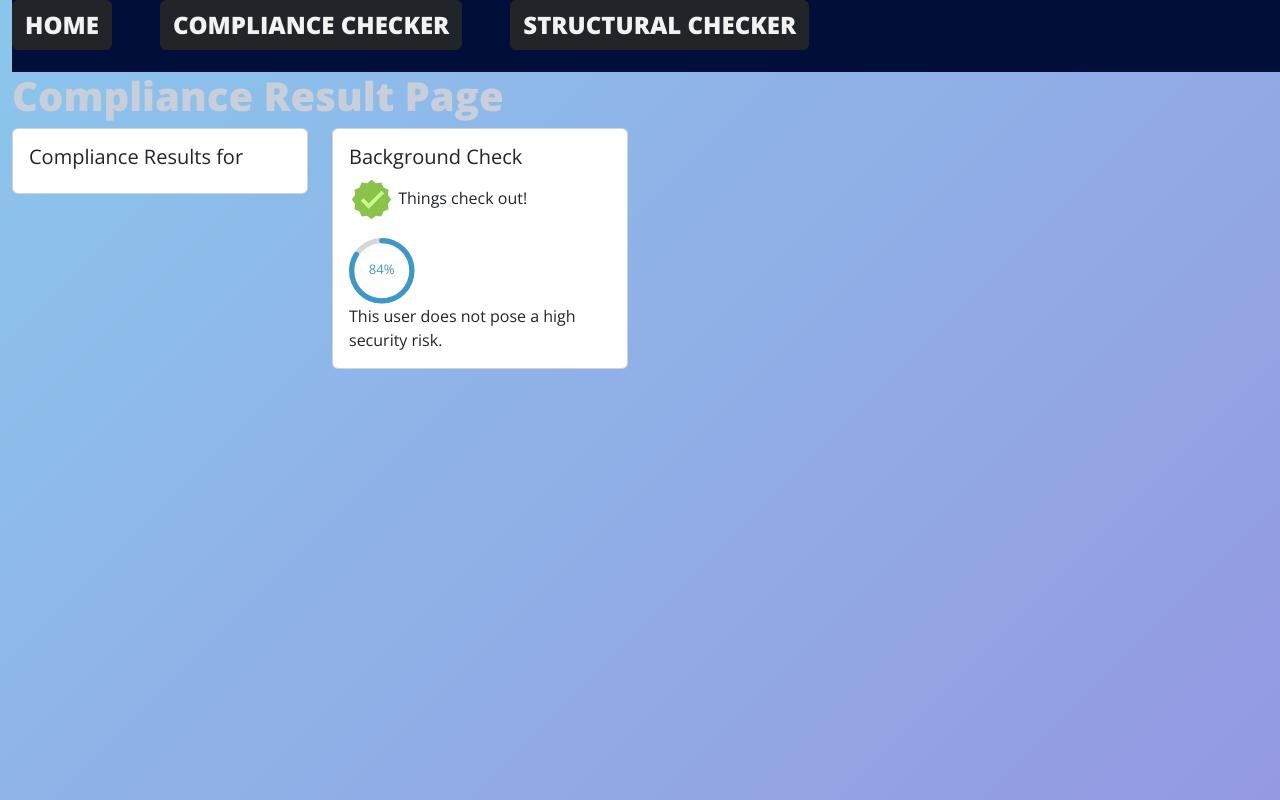
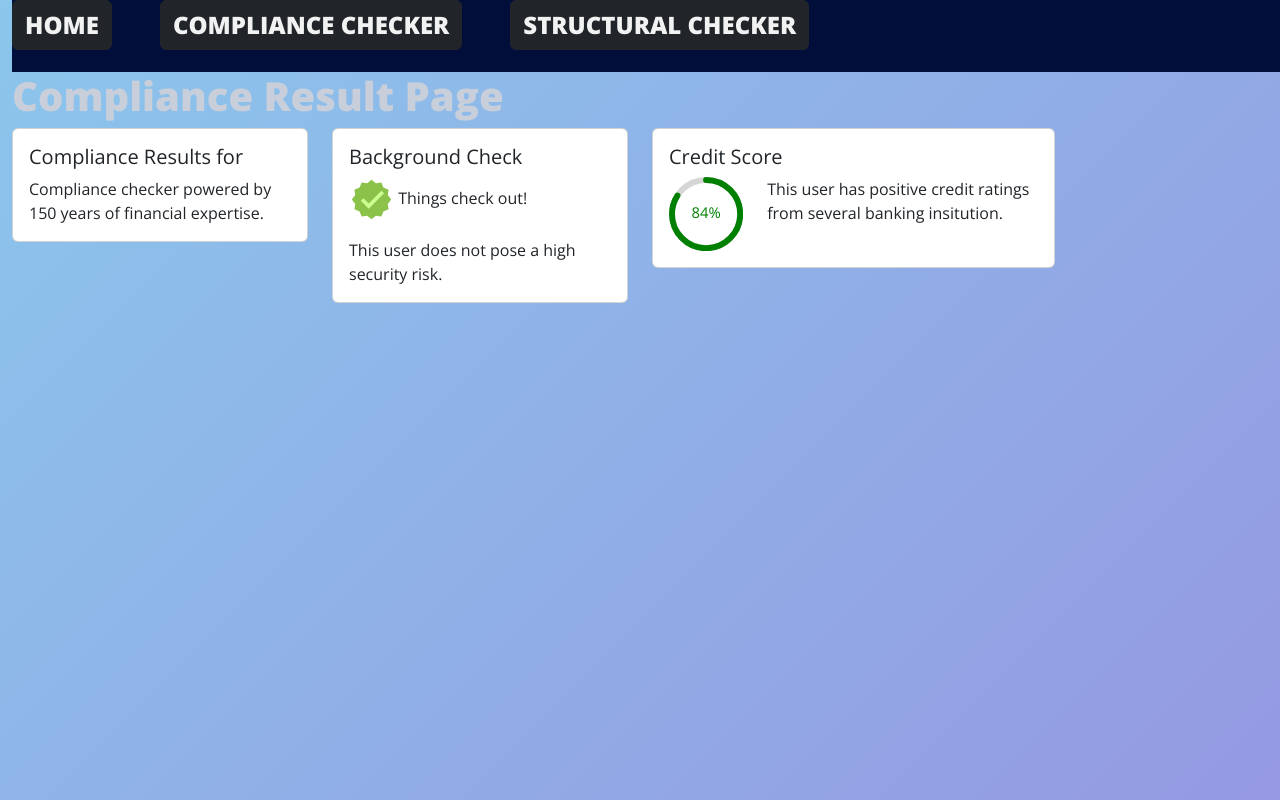
Before and after one commit to peek00/ellipsisTechHack2022, a React (Create React App) app in the folder projectcompliance/: page /complianceresult in a window 1280 px wide. Built offline with nearby package versions, Linux system fonts and the light colour scheme.

Commit message:
Initial work on compliance result dashboard.

```diff
--- a/projectcompliance/src/component/ComplianceDashboard.jsx
+++ b/projectcompliance/src/component/ComplianceDashboard.jsx
@@ -3,7 +3,7 @@ import { Row, Col } from "react-bootstrap";
 import Card from "react-bootstrap/Card";
 import {FcApproval, FcHighPriority, FcInfo} from "react-icons/fc";
 import Alert from 'react-bootstrap/Alert';
-import { CircularProgressbar } from 'react-circular-progressbar';
+import { buildStyles, CircularProgressbar } from 'react-circular-progressbar';
 import 'react-circular-progressbar/dist/styles.css';
 
 function ComplianceDashboard(props) {
@@ -18,7 +18,8 @@ function ComplianceDashboard(props) {
                 <Card>
                     <Card.Body>
                         <Card.Title>Compliance Results for</Card.Title>
-                        <Card.Text>{props.props}</Card.Text>
+                        <h1>{props.props}</h1>
+                        <Card.Text>Compliance checker powered by 150 years of financial expertise.</Card.Text>
                     </Card.Body>
                 </Card>
             </Col>
@@ -27,10 +28,23 @@ function ComplianceDashboard(props) {
                     <Card.Body>
                         <Card.Title>Background Check</Card.Title>
                         <Card.Text><FcApproval size={45}/> Things check out!</Card.Text>
-                        <div className="justify-content-center" style={{width:"25%",  height:"25%"}}>
-                            <CircularProgressbar value={percentage} text={`${percentage}%`} />
-                        </div>
                         <Card.Text>This user does not pose a high security risk.</Card.Text>
+                    </Card.Body>
+                </Card>
+            </Col>
+            <Col lg={4}>
+                <Card>
+                    <Card.Body>
+                        <Card.Title>Credit Score</Card.Title>
+                        <Row>
+                            <Col lg={3}>
+                                <div className="justify-content-center" style={{width:"100%",  height:"100%"}}>
+                                <CircularProgressbar value={percentage} text={`${percentage}%`} styles={buildStyles({ pathColor:"green", textColor:"green"})} />
+                                </div>
+                            </Col>
+                            <Col lg={9}>This user has positive credit ratings from several banking insitution.</Col>
+
+                        </Row>
 
                     </Card.Body>
                 </Card>
--- a/projectcompliance/src/component/complianceInput.jsx
+++ b/projectcompliance/src/component/complianceInput.jsx
@@ -6,7 +6,6 @@ import NavBar from "./navBar";
 
 //Bootstrap
 import { Row, Col } from "react-bootstrap";
-import Card from "react-bootstrap/Card";
 
 function ComplianceInput() {
   const [type, setType] = useState("customer");
```
